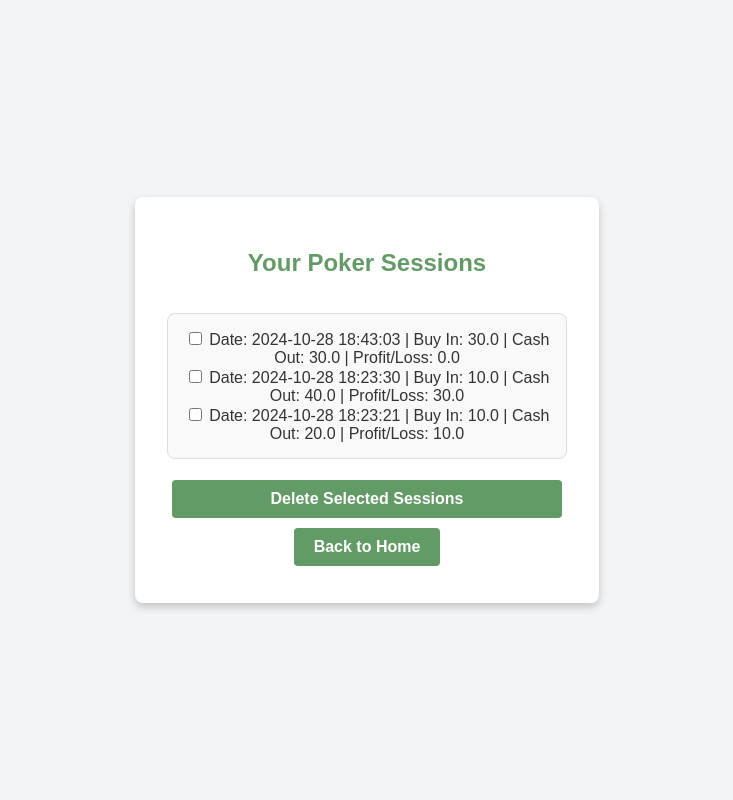
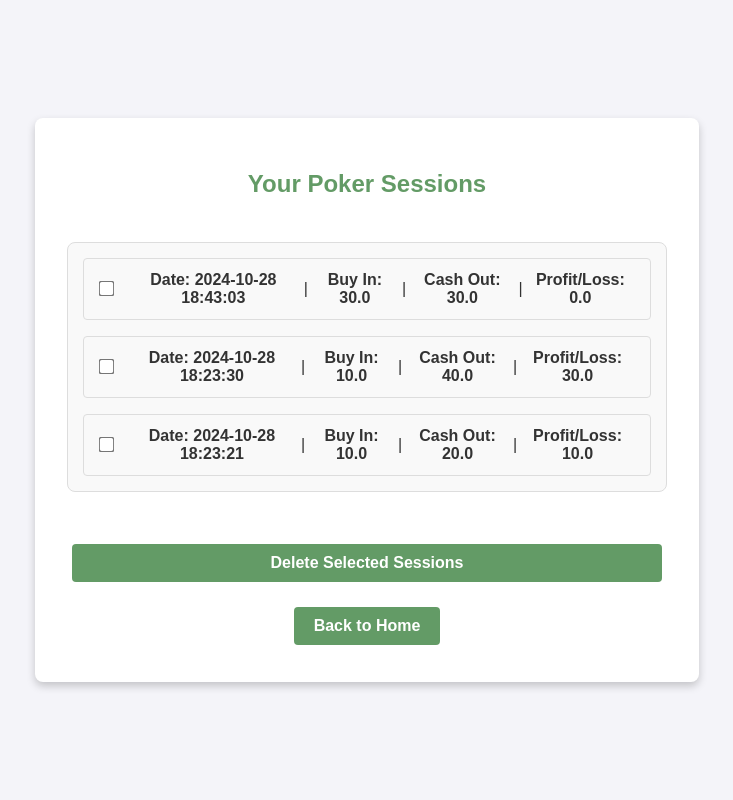
Before and after one commit to griutexius/poker-tracker, a Flask app: page /all_sessions in a window 1280 px wide. Shown: the whole page, without its empty margins (273-1006 px from the left). Run offline with Flask 3, Linux system fonts and the light colour scheme; a user stored in the database is signed in; data comes from the database, SQL or seed files in the repository.

Commit message:
Update styles.css

```diff
--- a/poker_website/static/styles.css
+++ b/poker_website/static/styles.css
@@ -98,3 +98,87 @@ button:hover,
     border-radius: 8px;
     background-color: #f9f9f9;
 }
+
+/* General body styling to center content */
+body {
+    display: flex;
+    justify-content: center;
+    align-items: center;
+    min-height: 100vh;
+    margin: 0;
+    background-color: #f4f4f9;
+    font-family: Arial, sans-serif;
+    color: #333;
+}
+
+.container {
+    max-width: 600px;
+    width: 100%;
+    background-color: #fff;
+    border-radius: 8px;
+    box-shadow: 0 4px 8px rgba(0, 0, 0, 0.2);
+    padding: 2rem;
+    text-align: center;
+}
+
+/* Heading style */
+h2 {
+    font-size: 1.5rem;
+    margin-bottom: 1.5rem;
+    color: #005c059c;
+}
+
+/* Session info styling */
+.session-info {
+    display: flex;
+    flex-direction: column;
+    gap: 1rem;
+    margin-bottom: 1rem;
+}
+
+.session-item {
+    display: flex;
+    align-items: center;
+    justify-content: space-between;
+    padding: 0.75rem;
+    background-color: #f9f9f9;
+    border: 1px solid #ddd;
+    border-radius: 4px;
+}
+
+.session-item span {
+    margin: 0 10px;
+    font-weight: bold;
+    color: #333;
+}
+
+/* Checkbox styling */
+.session-item input[type="checkbox"] {
+    transform: scale(1.2);
+    margin-right: 10px;
+}
+
+/* Button styling */
+.btn {
+    display: inline-block;
+    padding: 10px 20px;
+    margin-top: 20px;
+    color: white;
+    background-color: #005c059c;
+    border: none;
+    border-radius: 4px;
+    text-decoration: none;
+    font-weight: bold;
+    cursor: pointer;
+    transition: background-color 0.3s;
+}
+
+.btn:hover {
+    background-color: #067502;
+}
+
+/* Back button styling (if needed) */
+a.btn {
+    text-align: center;
+    text-decoration: none;
+}
```
